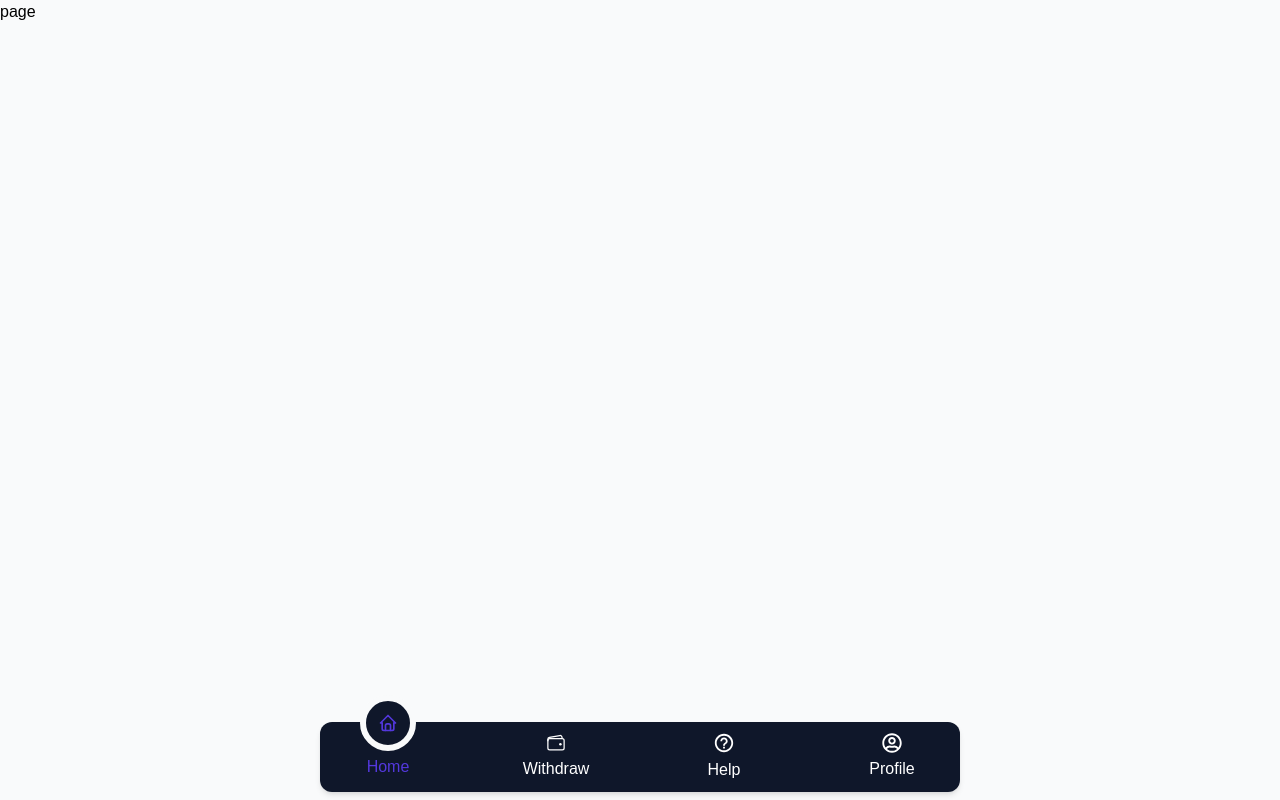
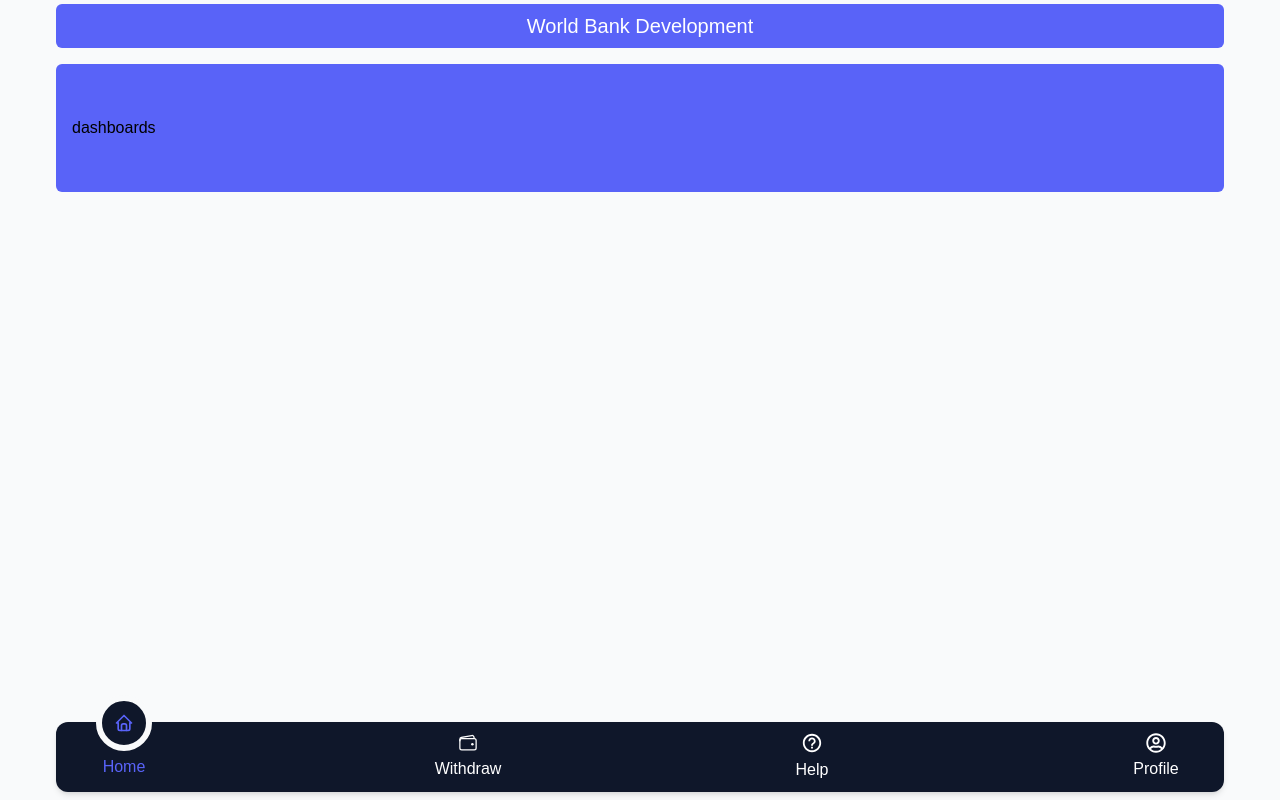
Before and after one commit to farukulWD/world-bank-frontend, a Next.js app: page /dashboard in a window 1280 px wide. Built offline with nearby package versions, Linux system fonts and the light colour scheme.

Commit message:
bottom nav and primary color

```diff
--- a/src/app/(dashboard)/dashboard/page.tsx
+++ b/src/app/(dashboard)/dashboard/page.tsx
@@ -1,7 +1,13 @@
 import React from 'react';
 
-const page = () => {
-    return <div>page</div>;
+const Dashboard = () => {
+    return (
+        <div>
+            <div className="flex h-32 w-full items-center justify-between rounded-md bg-primary p-4">
+                dashboards
+            </div>
+        </div>
+    );
 };
 
-export default page;
+export default Dashboard;
--- a/src/app/(dashboard)/layout.tsx
+++ b/src/app/(dashboard)/layout.tsx
@@ -1,4 +1,5 @@
 import BottomNav from '@/components/dashboard/Shared/BottomNav';
+import Navbar from '@/components/dashboard/Shared/Navbar';
 import React, { FC } from 'react';
 
 type DashboardLayoutTypes = {
@@ -7,7 +8,8 @@
 
 const DashboardLayout: FC<DashboardLayoutTypes> = ({ children }) => {
     return (
-        <div className="mx-auto flex min-h-screen w-full max-w-[1440px] flex-col justify-between">
+        <div className="container mx-auto flex min-h-screen w-full max-w-[100vw] flex-col">
+            <Navbar />
             {children}
             <BottomNav />
         </div>
--- a/src/app/globals.css
+++ b/src/app/globals.css
@@ -14,7 +14,12 @@
 
 @layer base {
     :root {
-        --primary: 250, 70%, 54%;
+        /* --primary: 217, 90%, 57%; */
+        /* --primary: 154, 100%, 43%; */
+        /* --primary: 145, 71%, 47%; */
+        /* --primary: 211, 66%, 40%; */
+        /* --primary: 17, 87%, 54%; */
+        --primary: 236, 92%, 66%;
         --primary-foreground: 210 40% 98%;
         --secondary: 210 40% 96.1%;
         --secondary-foreground: 222.2 47.4% 11.2%;
@@ -38,6 +43,6 @@
 
 @layer utilities {
     .container {
-        @apply max-w-[1200px];
+        @apply max-w-[1200px] px-2 sm:px-4;
     }
 }
--- a/src/components/dashboard/Shared/BottomNav.tsx
+++ b/src/components/dashboard/Shared/BottomNav.tsx
@@ -38,19 +38,19 @@
     const currentPath = usePathname();
 
     return (
-        <div className="mx-auto mb-2 flex h-[70px] w-full items-center justify-between rounded-xl bg-secondary-foreground px-10 py-3 shadow-md md:w-[70vw] lg:w-[50vw]">
+        <div className="mx-auto mb-2 mt-auto flex w-full items-center justify-between rounded-xl bg-secondary-foreground px-4 py-3 text-2xl shadow-md sm:h-[45px] md:h-[70px] md:px-7 lg:px-10">
             {navItems.map((item) => (
                 <Link
                     key={item.id}
-                    className={`flex w-14 flex-col items-center gap-1 rounded-full ${currentPath === item.route ? 'text-primary' : 'text-white'}`}
+                    className={`flex w-14 flex-col items-center gap-1 rounded-full text-sm md:text-base ${currentPath === item.route ? 'text-primary' : 'text-white'}`}
                     href={item.route}
                 >
                     <div
-                        className={` ${currentPath === item.route ? '-mt-10 flex size-14 items-center justify-center rounded-full border-[6px] border-theme bg-secondary-foreground' : ''}`}
+                        className={` ${currentPath === item.route ? '-mt-10 flex size-12 items-center justify-center rounded-full border-[6px] border-theme bg-secondary-foreground sm:size-14' : ''}`}
                     >
                         <h2>{item.icon}</h2>
                     </div>
-                    {item.title}
+                    <h2 className="hidden sm:block"> {item.title}</h2>
                 </Link>
             ))}
         </div>
--- /dev/null
+++ b/src/components/dashboard/Shared/Navbar.tsx
@@ -0,0 +1,11 @@
+import React from 'react';
+
+const Navbar = () => {
+    return (
+        <div className="mb-4 mt-1 rounded-md bg-primary py-2 text-center text-xl text-white">
+            World Bank Development
+        </div>
+    );
+};
+
+export default Navbar;
```
